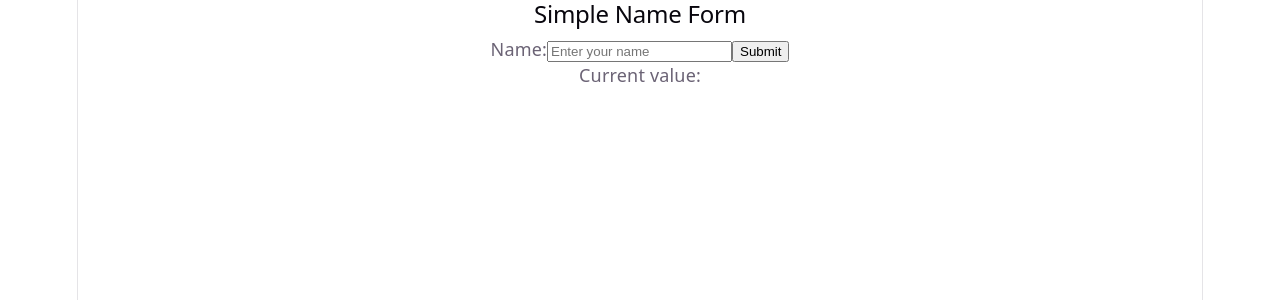
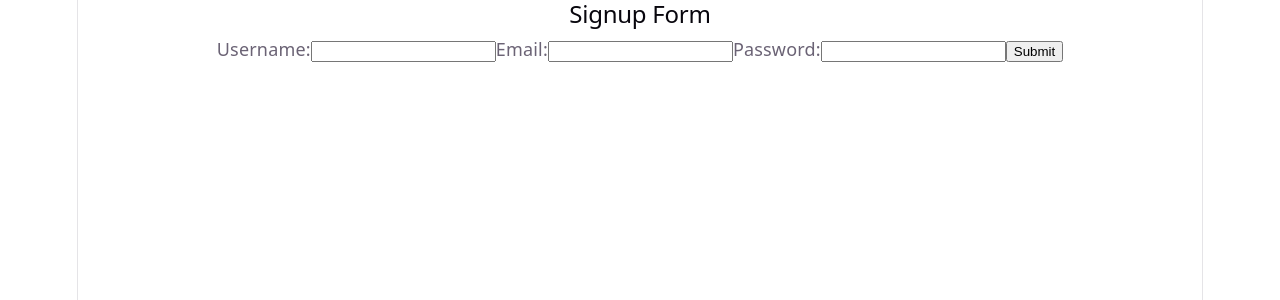
Before and after one commit to neerajkalyan999/SW_CSE_B1.4_Internship, a React (Vite) app in the folder DAY/DAY14/DAY14-react-app/: page / in a window 1280 px wide. Shown: the top 300 px of the page. Built offline with nearby package versions, Linux system fonts and the light colour scheme.

Commit message:
Form ex2

```diff
--- a/DAY/DAY14/DAY14-react-app/src/App.jsx
+++ b/DAY/DAY14/DAY14-react-app/src/App.jsx
@@ -7,6 +7,8 @@ import CounterHook from "./components/HookOne";
 import UserListHook from "./components/HookTwo";
 import ThemeProviderDemo from "./components/HookThree";
 import SimpleNameForm from "./components/FormOne";
+import SignupForm from "./components/FormTwo";
+
 
 
 function App() {
@@ -21,7 +23,8 @@ function App() {
       <CounterHook/> */}
       {/* <UserListHook/> */}
       {/* <ThemeProviderDemo /> */}
-      <SimpleNameForm />
+       {/* <SimpleNameForm /> */}
+      <SignupForm />
     </>
   )
 }
--- /dev/null
+++ b/DAY/DAY14/DAY14-react-app/src/components/FormTwo.jsx
@@ -0,0 +1,72 @@
+import { useState } from "react";
+
+// SignupForm demonstrates:
+// - Multiple controlled inputs in one form
+// - Using one state object for all fields
+// - Updating fields using name and value
+function SignupForm() {
+  // Single state object for all form fields
+  const [formData, setFormData] = useState({
+    username: "",
+    email: "",
+    password: "",
+  });
+
+  // Generic change handler for all inputs
+  function handleChange(event) {
+    const { name, value } = event.target;
+
+    // Update only the field that changed
+    setFormData((prev) => ({
+      ...prev,
+      [name]: value,
+    }));
+  }
+
+  // Handle form submission
+  function handleSubmit(event) {
+    event.preventDefault();
+    console.log("Form submitted:", formData);
+    alert("Form submitted (check console for data)");
+  }
+
+  return (
+    <form className="form-box" onSubmit={handleSubmit}>
+      <h2>Signup Form</h2>
+
+      <label>
+        Username:
+        <input
+          type="text"
+          name="username"
+          value={formData.username}
+          onChange={handleChange}
+        />
+      </label>
+
+      <label>
+        Email:
+        <input
+          type="email"
+          name="email"
+          value={formData.email}
+          onChange={handleChange}
+        />
+      </label>
+
+      <label>
+        Password:
+        <input
+          type="password"
+          name="password"
+          value={formData.password}
+          onChange={handleChange}
+        />
+      </label>
+
+      <button type="submit">Submit</button>
+    </form>
+  );
+}
+
+export default SignupForm;
```
